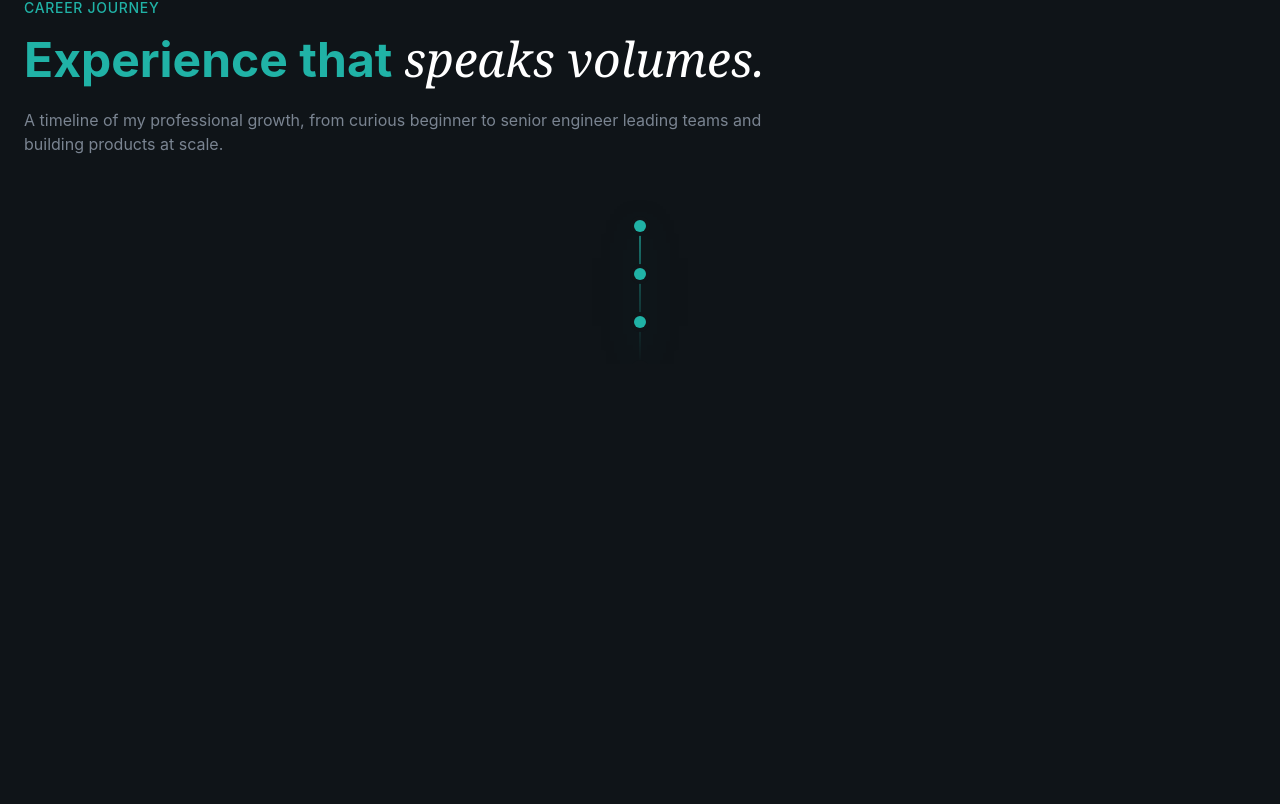
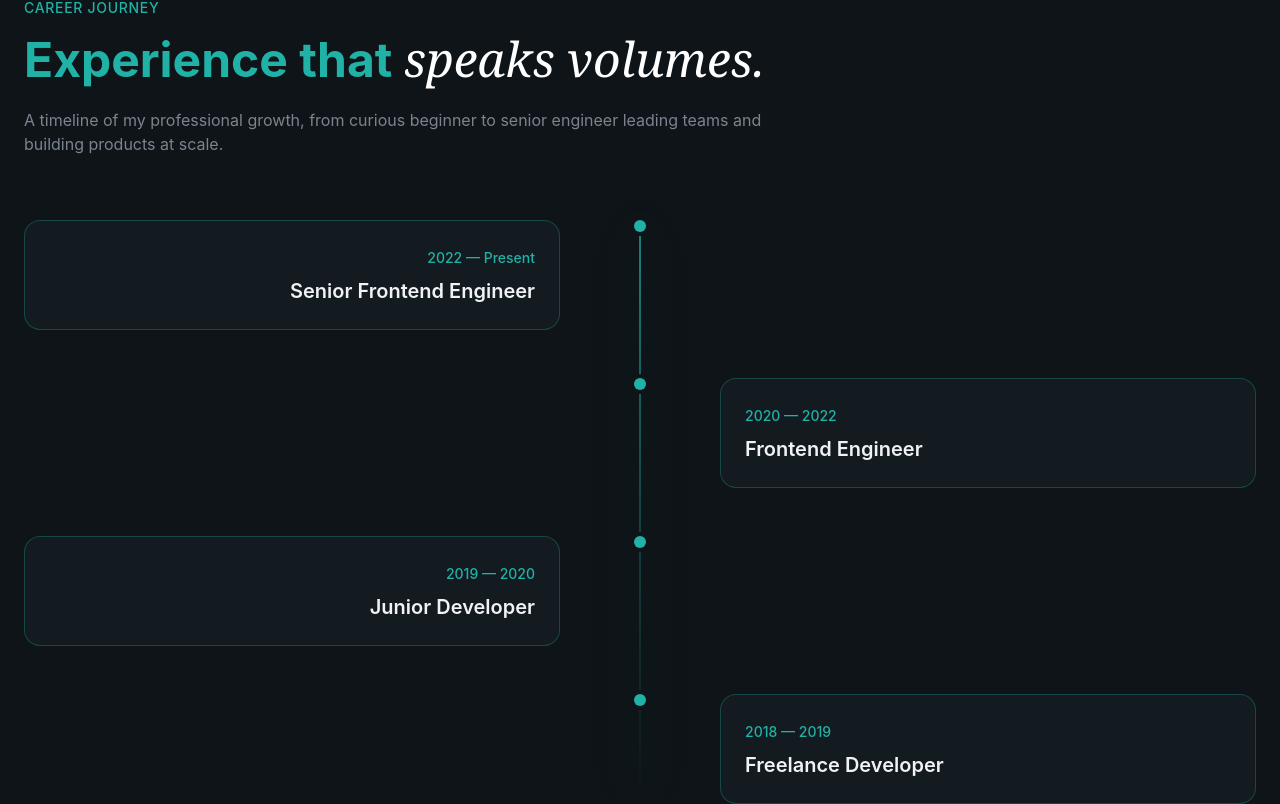
Before and after one commit to Ridzzz0Alam/dev_personal_project, a React (Vite) app: page / in a window 1280 px wide. Shown: the part 5938-6742 px from the top of the page. Before the commit the page ends 6302 px from the top, so only its background shows below. Built offline with nearby package versions, Linux system fonts and the light colour scheme.

Commit message:
added more functionality

```diff
--- a/src/sections/Experience.jsx
+++ b/src/sections/Experience.jsx
@@ -91,6 +91,24 @@ export const Experience = () =>{
                                         )
                                     }
                                 </div>
+
+                                {/* Content */}
+                                <div
+                                className={`pl-8 md:pl-0 ${
+                                    idx % 2 === 0
+                                    ? "md:pr-16 md:text-right"
+                                    : "md:col-start-2 md:pl-16"
+                                }`}
+                                >
+                                    <div
+                                        className={`glass p-6 rounded-2xl border border-primary/30 hover:border-primary/50 transition-all duration-500`}
+                                    >
+                                        <span className="text-sm text-primary font-medium">
+                                            {exp.period}
+                                        </span>
+                                        <h3 className="text-xl font-semibold mt-2">{exp.role}</h3>
+                                    </div>
+                                </div>
                             </div>
                         ))}
                     </div>
```
